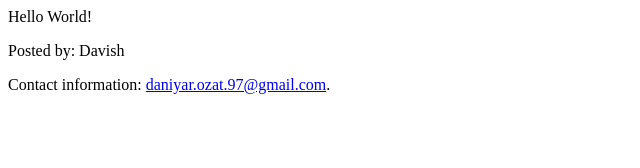
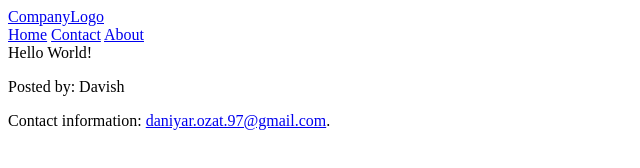
Before and after one commit to IDavishI/gittest, a plain HTML site: page index.html in a window 1280 px wide. Shown: the whole page, without its empty margins (0-640 px from the left). Drawn offline with Linux system fonts and the light colour scheme.

Commit message:
Create header

```diff
--- a/index.html
+++ b/index.html
@@ -4,6 +4,14 @@
 	<title>Test</title>
 </head>
 <body>
+<div class="header">
+  <a href="#default" class="logo">CompanyLogo</a>
+  <div class="header-right">
+    <a class="active" href="#home">Home</a>
+    <a href="#contact">Contact</a>
+    <a href="#about">About</a>
+  </div>
+</div>
 	Hello World!
 <footer>
   <p>Posted by: Davish</p>
```
